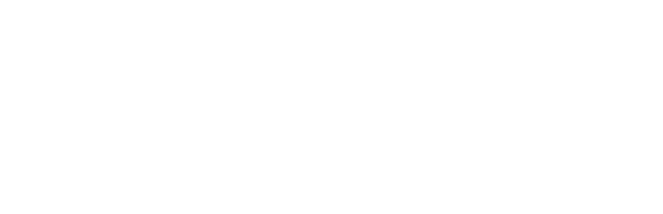
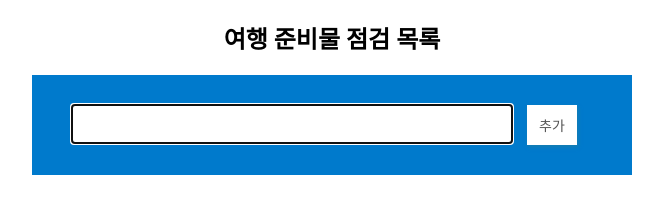
Before and after one commit to NotGivUp/js-file, a plain HTML site: page js-basic-book-master/07/index.html in a window 1280 px wide. Shown: the whole page, without its empty margins (308-971 px from the left). Drawn offline with Linux system fonts and the light colour scheme.

Commit message:
Update index.html

```diff
--- a/js-basic-book-master/07/index.html
+++ b/js-basic-book-master/07/index.html
@@ -4,10 +4,19 @@
 	<meta charset="utf-8">
 	<meta name="viewport" content="width=device-width">
 	<title>To do list</title>
+	<link rel="stylesheet" href="css/input.css">
+	<link rel="stylesheet" href="css/list.css">
 </head>
 <body>
 	<div id="wrapper">
+		<h2>여행 준비물 점검 목록</h2>
+		<form>
+			<input type="text" id="item" autofocus="true">
+			<button type="button" id="add" class="addBtn">추가</button>
+		</form>
+		<div id="itemList"></div>
+	</div>
 
-	</div>
+	<script src="js/checklist.js"></script>
 </body>
 </html>
```
